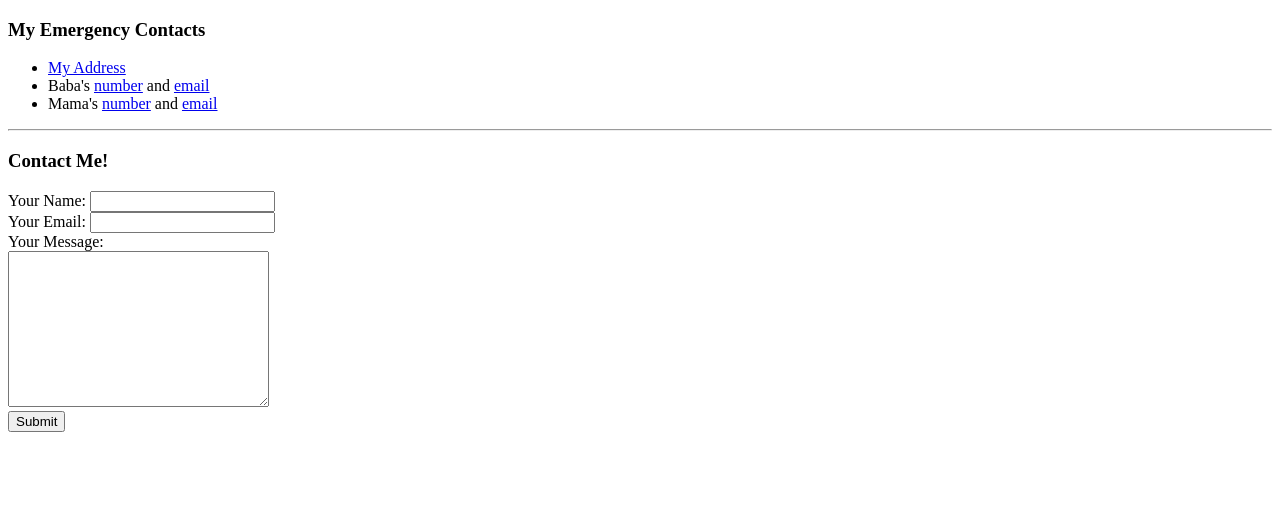
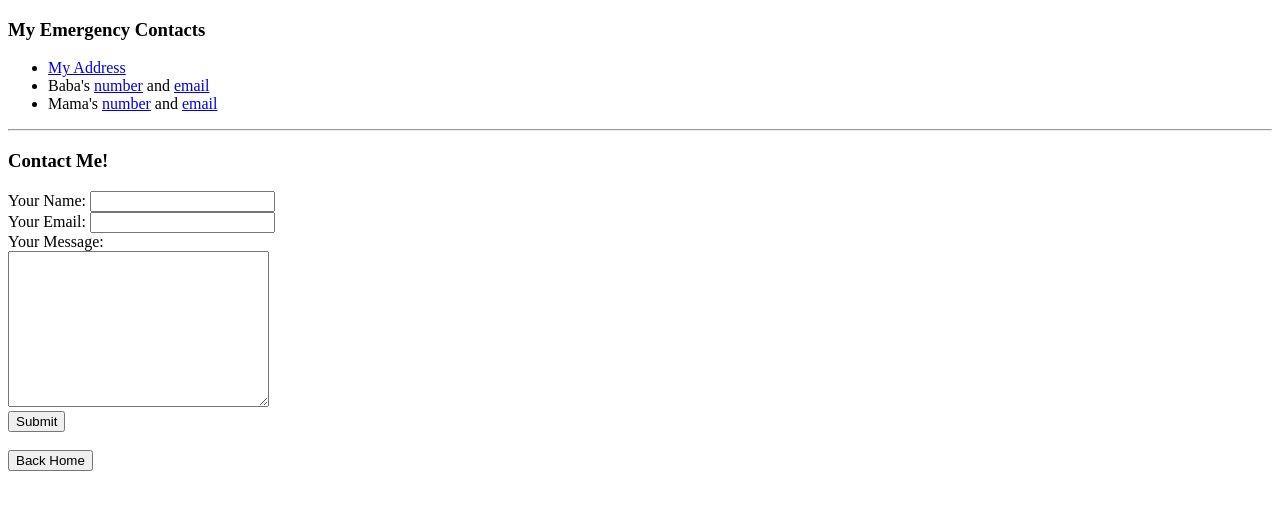
Before and after one commit to etteh/ElliesCV, a plain HTML site: page contactpage.html in a window 1280 px wide. Drawn offline with Linux system fonts and the light colour scheme.

Commit message:
Update contactpage.html

```diff
--- a/contactpage.html
+++ b/contactpage.html
@@ -22,5 +22,8 @@
       <textarea name="yourMessage" rows="10" cols="30"></textarea><br>
       <input type="submit" value="Submit">
     </form>
+    <form class="" action="https://tehedwin.github.io/ElliesCV/" method="post"><br>
+      <input type="submit" name="home" value="Back Home">
+    </form>
   </body>
 </html>
```
